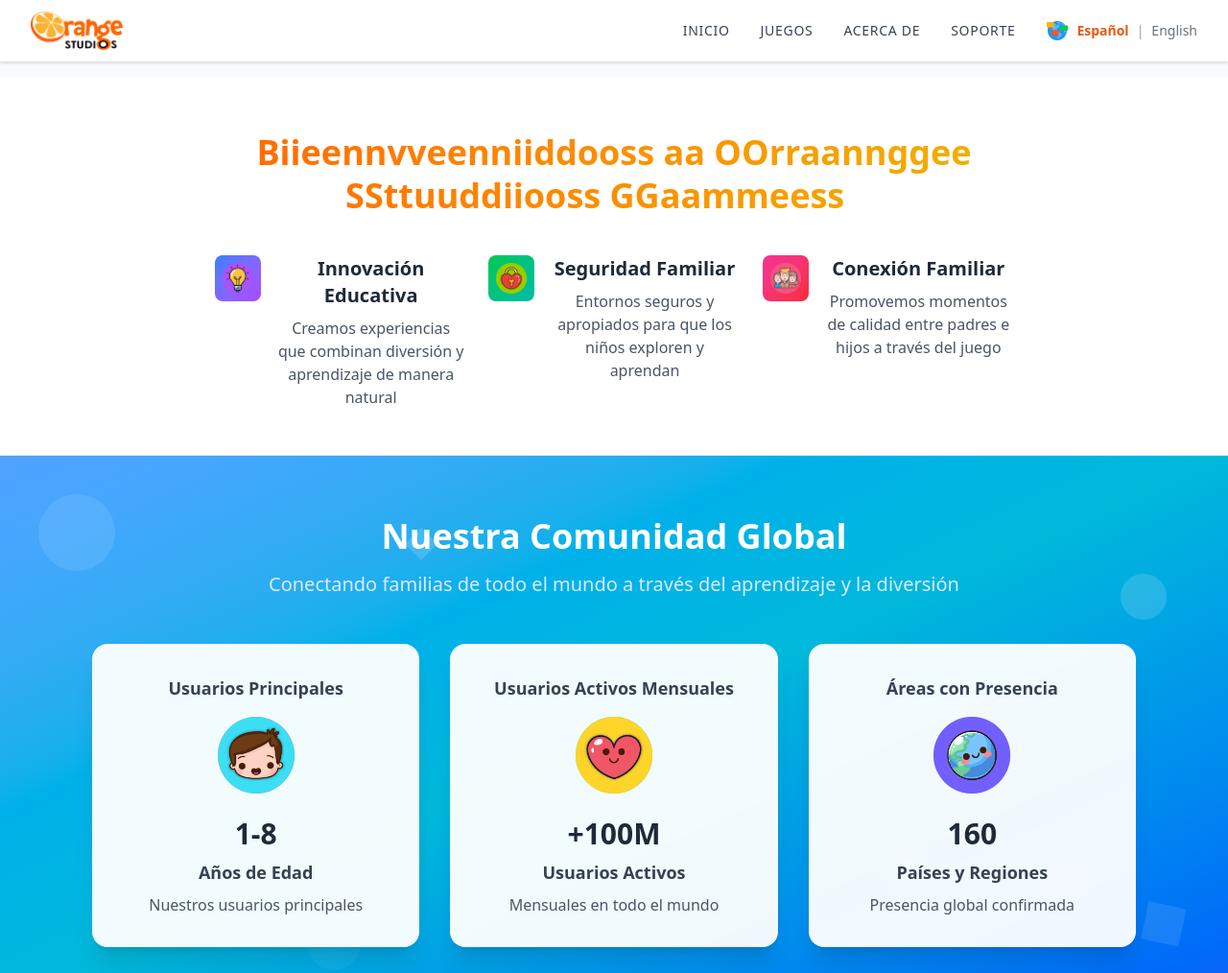
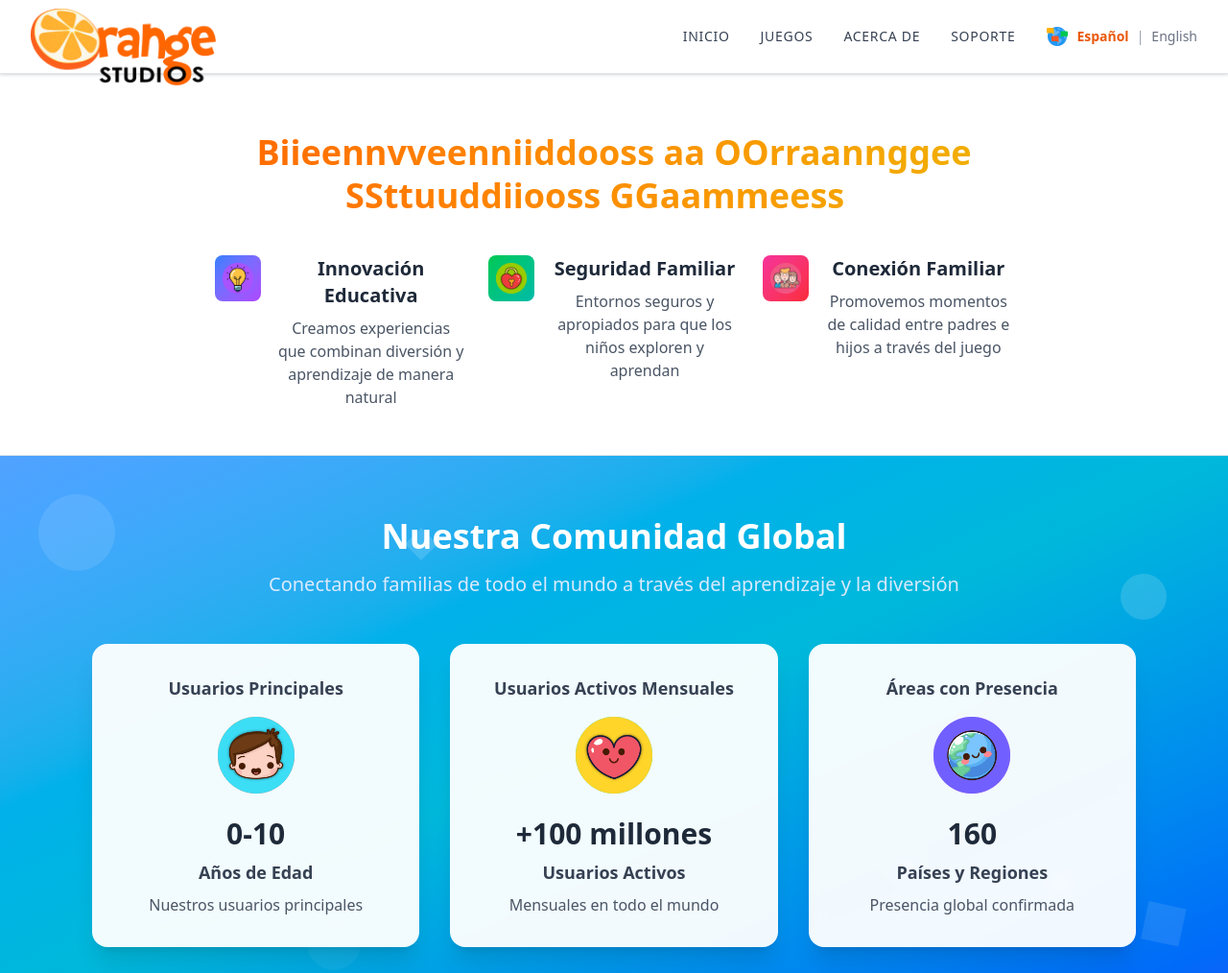
Before and after one commit to FrancoGaggero/Orange-Studio-Games, an Astro site: page / in a window 1280 px wide. Shown: the top 1014 px of the page at 96% size. Built offline with nearby package versions, Linux system fonts and the light colour scheme; Astro itself is replaced by a stand-in of ours.

Commit message:
probando img sizes

```diff
--- a/src/components/Navigation.astro
+++ b/src/components/Navigation.astro
@@ -2,15 +2,15 @@
 // Componente de navegación
 ---
 
-<nav class="fixed top-0 left-0 right-0 bg-white border-b border-gray-200 shadow-sm z-50 py-3">
+<nav class="fixed top-0 left-0 right-0 bg-white border-b border-gray-200 shadow-sm z-40 py-2 overflow-visible">
   <div class="max-w-screen-xl mx-auto px-4 md:px-8">
     <!-- Desktop y Mobile Header -->
-    <div class="flex justify-between items-center">
+    <div class="flex justify-between items-center min-h-[60px]">
       <!-- Logo -->
        <!--nueva imagen con enlace a INICIO -->
       <div class="flex items-center gap-4">
-        <a href="/" class="flex items-center gap-2">
-          <img src="/images/logo-orange.png" alt="Orange Studios Games" class="h-10 w-auto" />
+        <a href="/" class="flex items-center gap-2 relative">
+          <img src="/images/logo-orange.png" alt="Orange Studios Games" class="h-20 w-auto transform hover:scale-105 transition-transform duration-300 relative z-20 mb-[-22px]" />
         </a>
       </div>
 
--- a/src/components/Welcome.astro
+++ b/src/components/Welcome.astro
@@ -79,7 +79,7 @@ import Footer from './Footer.astro';
           <div class="w-20 h-20 bg-gradient-to-br from-orange-400 to-red-500 rounded-full flex items-center justify-center mx-auto mb-6 ">
             <img src="/images/icon1.png" alt="kid">
           </div>
-          <h3 class="text-3xl font-bold text-gray-800 mb-2">1-8</h3>
+          <h3 class="text-3xl font-bold text-gray-800 mb-2">0-10</h3>
           <p class="text-lg font-semibold text-gray-700 mb-2" data-es="Años de Edad" data-en="Years Old">Años de Edad</p>
           <p class="text-gray-600" data-es="Nuestros usuarios principales" data-en="Our main users">Nuestros usuarios principales</p>
         </div>
@@ -90,7 +90,7 @@ import Footer from './Footer.astro';
           <div class="w-20 h-20 bg-gradient-to-br from-green-400 to-emerald-500 rounded-full flex items-center justify-center mx-auto mb-6">
             <img src="/images/icon2.png" alt="heart" />
           </div>
-          <h3 class="text-3xl font-bold text-gray-800 mb-2">+100M</h3>
+          <h3 class="text-3xl font-bold text-gray-800 mb-2">+100 millones</h3>
           <p class="text-lg font-semibold text-gray-700 mb-2" data-es="Usuarios Activos" data-en="Active Users">Usuarios Activos</p>
           <p class="text-gray-600" data-es="Mensuales en todo el mundo" data-en="Monthly worldwide">Mensuales en todo el mundo</p>
         </div>
```
